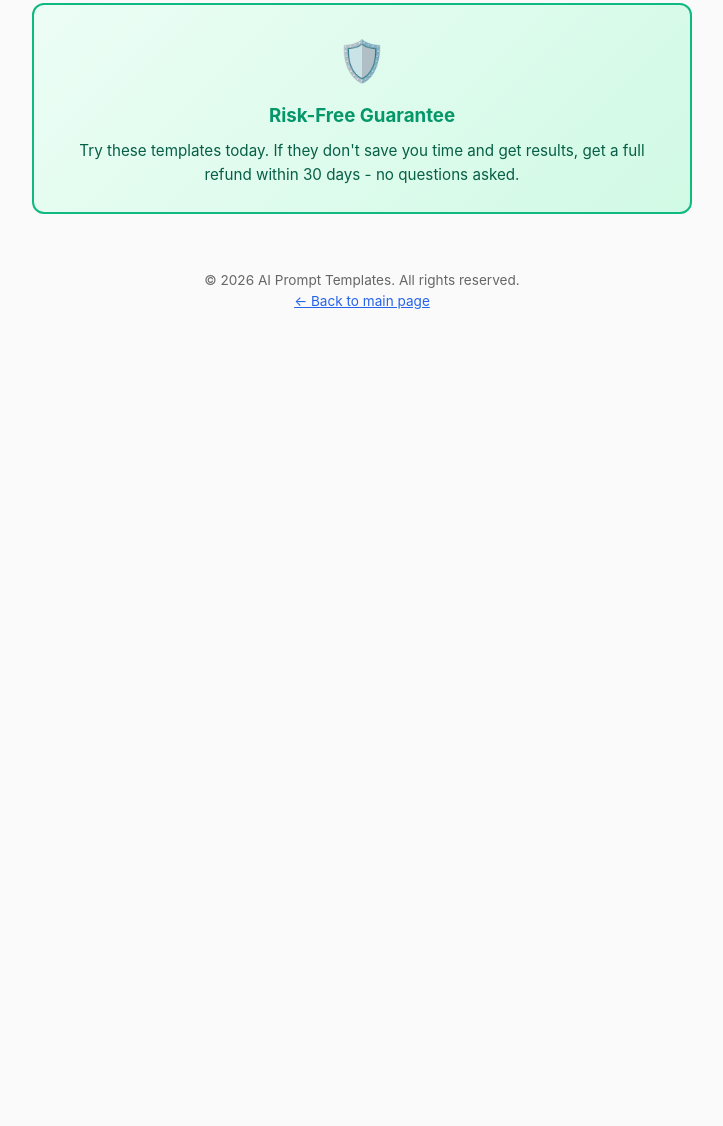
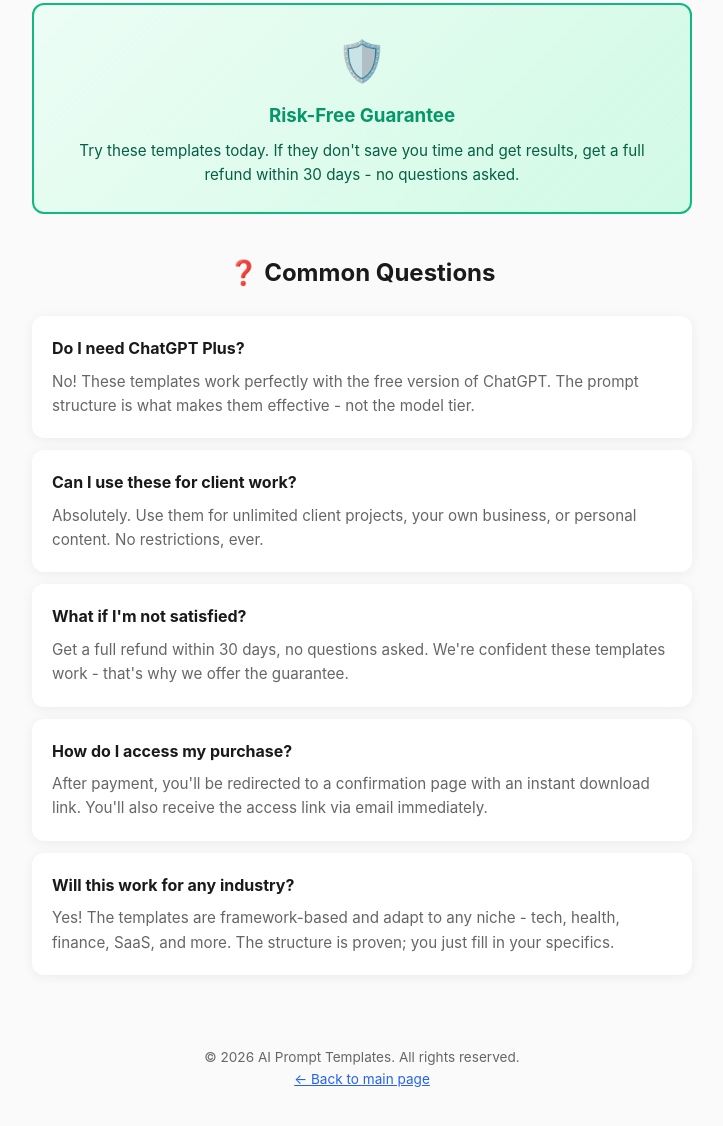
Before and after one commit to majh777/ai-prompt-templates, a plain HTML site: page free-templates.html in a window 1280 px wide. Shown: the part 2919-4045 px from the top of the page, without its empty margins (278-1001 px from the left). Before the commit the page ends 3304 px from the top, so only its background shows below. Drawn offline with Linux system fonts and the light colour scheme.

Commit message:
ship: add FAQ section to free-templates page for better conversions

```diff
--- a/free-templates.html
+++ b/free-templates.html
@@ -409,6 +409,36 @@ Rules for all:
             <p>Try these templates today. If they don't save you time and get results, get a full refund within 30 days - no questions asked.</p>
         </div>
 
+        <!-- FAQ Section -->
+        <div style="margin: 40px 0;">
+            <h3 style="text-align: center; margin-bottom: 24px; font-size: 1.5rem;">❓ Common Questions</h3>
+
+            <div style="background: white; border-radius: 12px; padding: 20px; margin-bottom: 12px; box-shadow: 0 2px 12px rgba(0,0,0,0.06);">
+                <strong style="display: block; margin-bottom: 8px; color: #1a1a1a;">Do I need ChatGPT Plus?</strong>
+                <p style="color: #666; font-size: 0.95rem; margin: 0;">No! These templates work perfectly with the free version of ChatGPT. The prompt structure is what makes them effective - not the model tier.</p>
+            </div>
+
+            <div style="background: white; border-radius: 12px; padding: 20px; margin-bottom: 12px; box-shadow: 0 2px 12px rgba(0,0,0,0.06);">
+                <strong style="display: block; margin-bottom: 8px; color: #1a1a1a;">Can I use these for client work?</strong>
+                <p style="color: #666; font-size: 0.95rem; margin: 0;">Absolutely. Use them for unlimited client projects, your own business, or personal content. No restrictions, ever.</p>
+            </div>
+
+            <div style="background: white; border-radius: 12px; padding: 20px; margin-bottom: 12px; box-shadow: 0 2px 12px rgba(0,0,0,0.06);">
+                <strong style="display: block; margin-bottom: 8px; color: #1a1a1a;">What if I'm not satisfied?</strong>
+                <p style="color: #666; font-size: 0.95rem; margin: 0;">Get a full refund within 30 days, no questions asked. We're confident these templates work - that's why we offer the guarantee.</p>
+            </div>
+
+            <div style="background: white; border-radius: 12px; padding: 20px; margin-bottom: 12px; box-shadow: 0 2px 12px rgba(0,0,0,0.06);">
+                <strong style="display: block; margin-bottom: 8px; color: #1a1a1a;">How do I access my purchase?</strong>
+                <p style="color: #666; font-size: 0.95rem; margin: 0;">After payment, you'll be redirected to a confirmation page with an instant download link. You'll also receive the access link via email immediately.</p>
+            </div>
+
+            <div style="background: white; border-radius: 12px; padding: 20px; margin-bottom: 12px; box-shadow: 0 2px 12px rgba(0,0,0,0.06);">
+                <strong style="display: block; margin-bottom: 8px; color: #1a1a1a;">Will this work for any industry?</strong>
+                <p style="color: #666; font-size: 0.95rem; margin: 0;">Yes! The templates are framework-based and adapt to any niche - tech, health, finance, SaaS, and more. The structure is proven; you just fill in your specifics.</p>
+            </div>
+        </div>
+
         <footer>
             <p>© 2026 AI Prompt Templates. All rights reserved.</p>
             <p><a href="index.html">← Back to main page</a></p>
```
